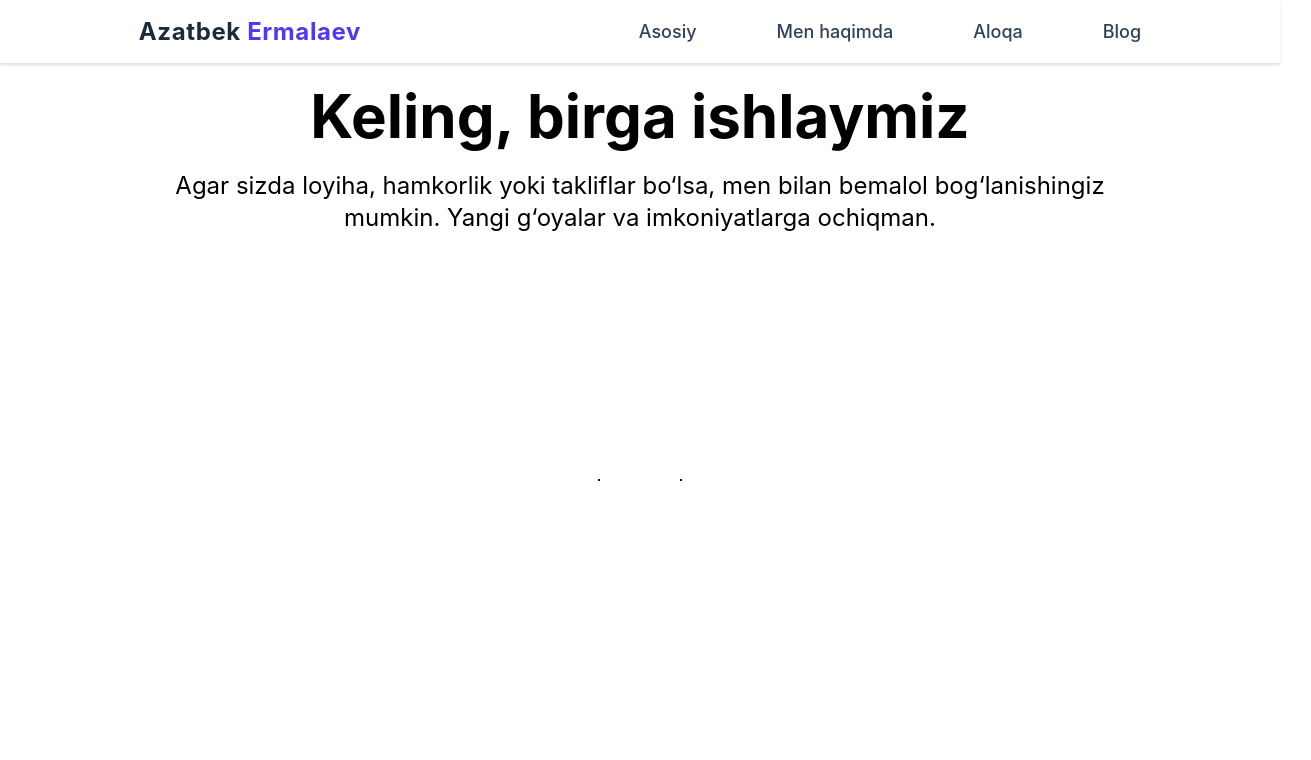
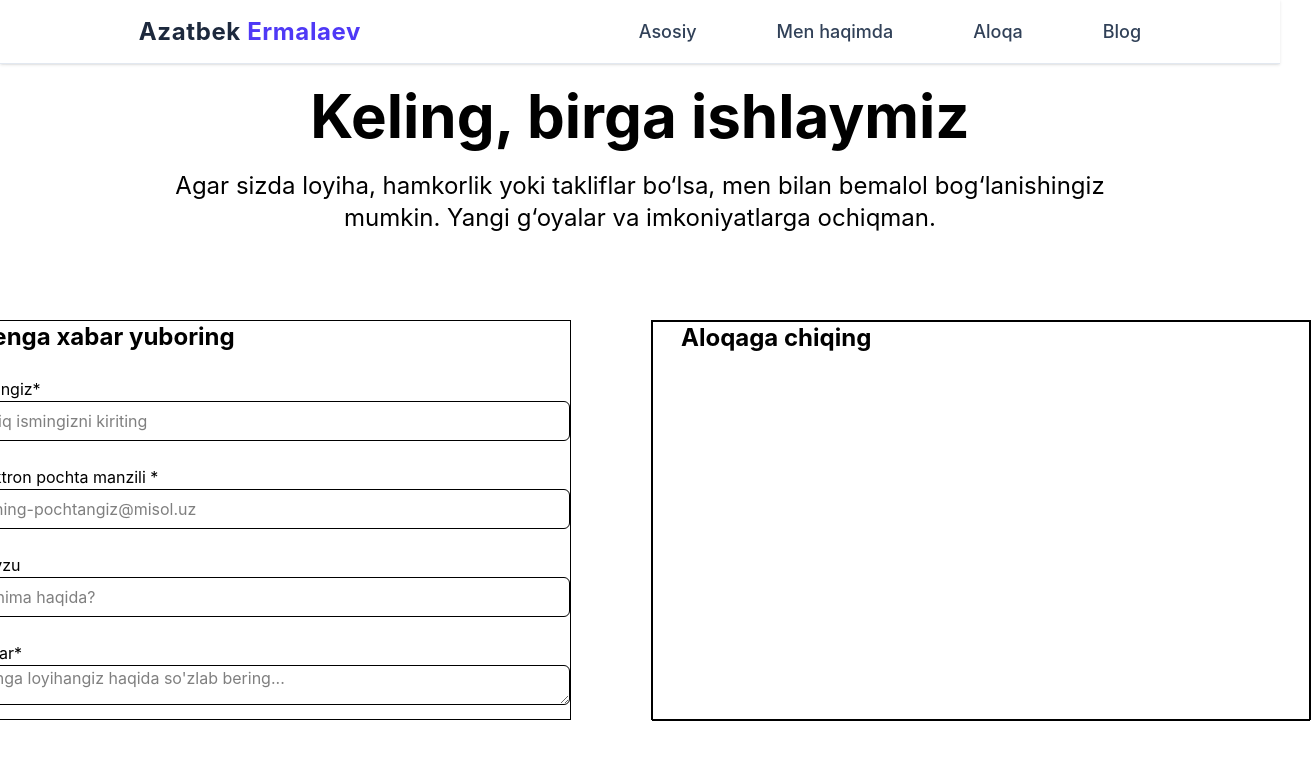
Before and after one commit to azatbek-07/react-tailwindcss-portfolio, a React (Vite) app: page /contact in a window 1280 px wide. Shown: the top 760 px of the page, 1311 px wide, since content can reach past the window. Built offline with nearby package versions, Linux system fonts and the light colour scheme.

Commit message:
aloqa sozlaniyabdi

```diff
--- a/src/pages/Contact.jsx
+++ b/src/pages/Contact.jsx
@@ -17,11 +17,40 @@ export function Contact() {
 
             <section className="flex flex-col md:flex-row justify-center items-center min-h-80 gap-10 md:gap-20 px-6 ">
 
-                    <div className="border">
+                <div className="border w-165 h-100 px-3 flex justify-center">
+                    <div className="w-150 ">
+                        <h1 className="text-2xl font-bold">Menga xabar yuboring</h1><br />
+                        <form action="" className="">
+                            <label htmlFor="name">Ismingiz*</label><br />
+                            <input className="
+                            border transition duration-200
+                            hover:border-blue-400 focus:outline-none focus:ring-4 focus:ring-blue-200 focus:border-blue-500 rounded-md w-full h-10" type="text" id="name" placeholder="To'liq ismingizni kiriting" /><br /><br />
+
+                            <label htmlFor="email">Elektron pochta manzili *</label><br />
+                            <input className="border transition duration-200
+                            hover:border-blue-400 focus:outline-none focus:ring-4 focus:ring-blue-200 focus:border-blue-500 rounded-md w-full h-10" type="email" id="email" placeholder="Sizning-pochtangiz@misol.uz" /><br /><br />
+
+                            <label htmlFor="mavzu">Mavzu</label><br />
+                            <input className="border transition duration-200
+                            hover:border-blue-400 focus:outline-none focus:ring-4 focus:ring-blue-200 focus:border-blue-500 rounded-md w-full   h-10" type="text" id="mavzu" placeholder="Bu nima haqida?" /><br /><br />
+
+                            <label htmlFor="xabar">Xabar*</label><br />
+                            <textarea className="border transition duration-200
+                            hover:border-blue-400 focus:outline-none focus:ring-4 focus:ring-blue-200 focus:border-blue-500 rounded-md w-full h-10 " type="text-area" id="xabar" placeholder="Menga loyihangiz haqida so'zlab bering..." />
+
+                        </form>
+                    </div>
 
                 </div>
 
-                    <div className="border">
+                <div className="border w-165 h-100 px-3 flex justify-center">
+                    <div className="border w-165 h-100 px-3 flex justify-center">
+                        <div className="w-150 ">
+                            <h1 className="text-2xl font-bold">Aloqaga chiqing</h1>
+                        </div>
+
+                    </div>
+
 
                 </div>
 
```
Lines whose indentation alone changed are shown as unchanged.
